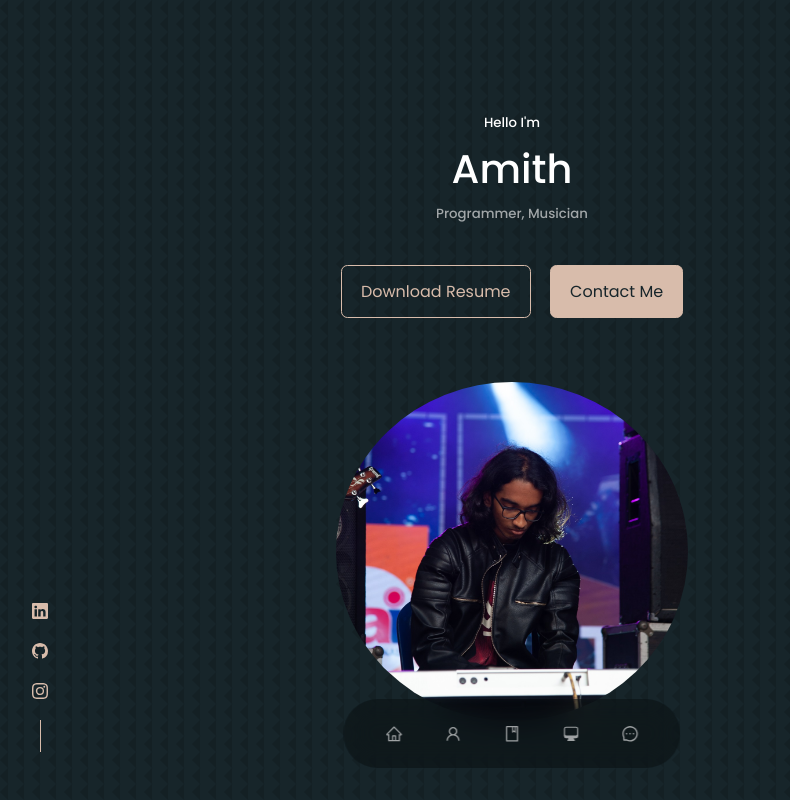
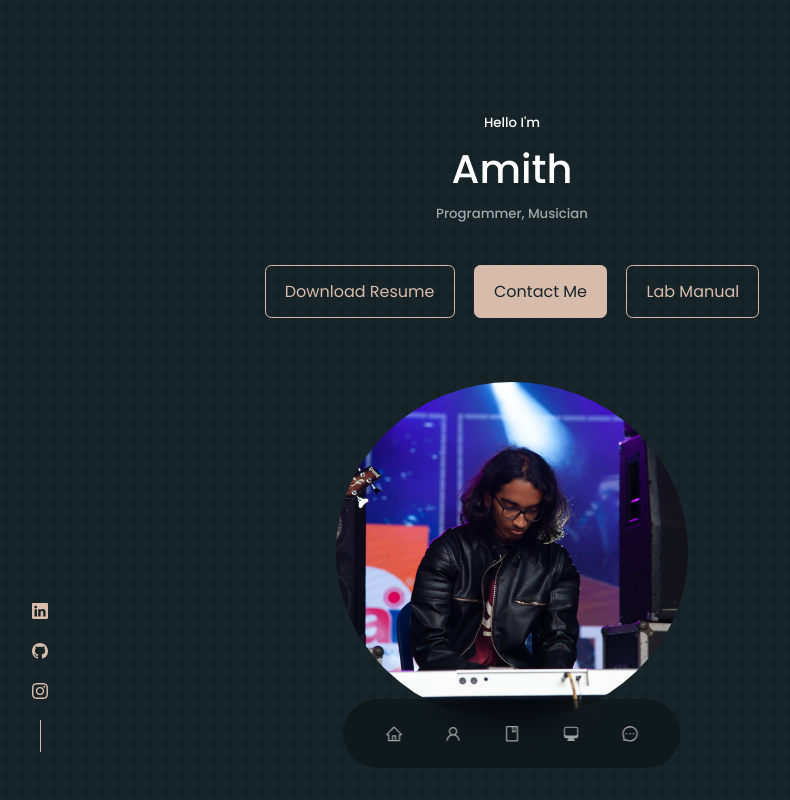
Before and after one commit to amithck/personal-website, a React (Create React App) app: page / in a window 1280 px wide. Shown: the top 800 px of the page, without its empty margins (128-918 px from the left). Built offline with nearby package versions, Linux system fonts and the light colour scheme.

Commit message:
temporary change with lab manual

```diff
--- a/src/components/header/CTA.jsx
+++ b/src/components/header/CTA.jsx
@@ -1,11 +1,13 @@
 import React from 'react'
 import Resume from '../../assets/Resume.pdf'
+import Manual from '../../assets/manual.pdf'
 
 const CTA = () => {
   return (
     <div className='cta'>
         <a href={Resume} download className='btn'>Download Resume</a>
         <a href="#contact" className='btn btn-primary'>Contact Me</a>
+        <a href={Manual} download className='btn'>Lab Manual</a>
     </div>
   )
 }
```
Also changed, not shown: 1 other file (tests, documents, lock files or other folders).
